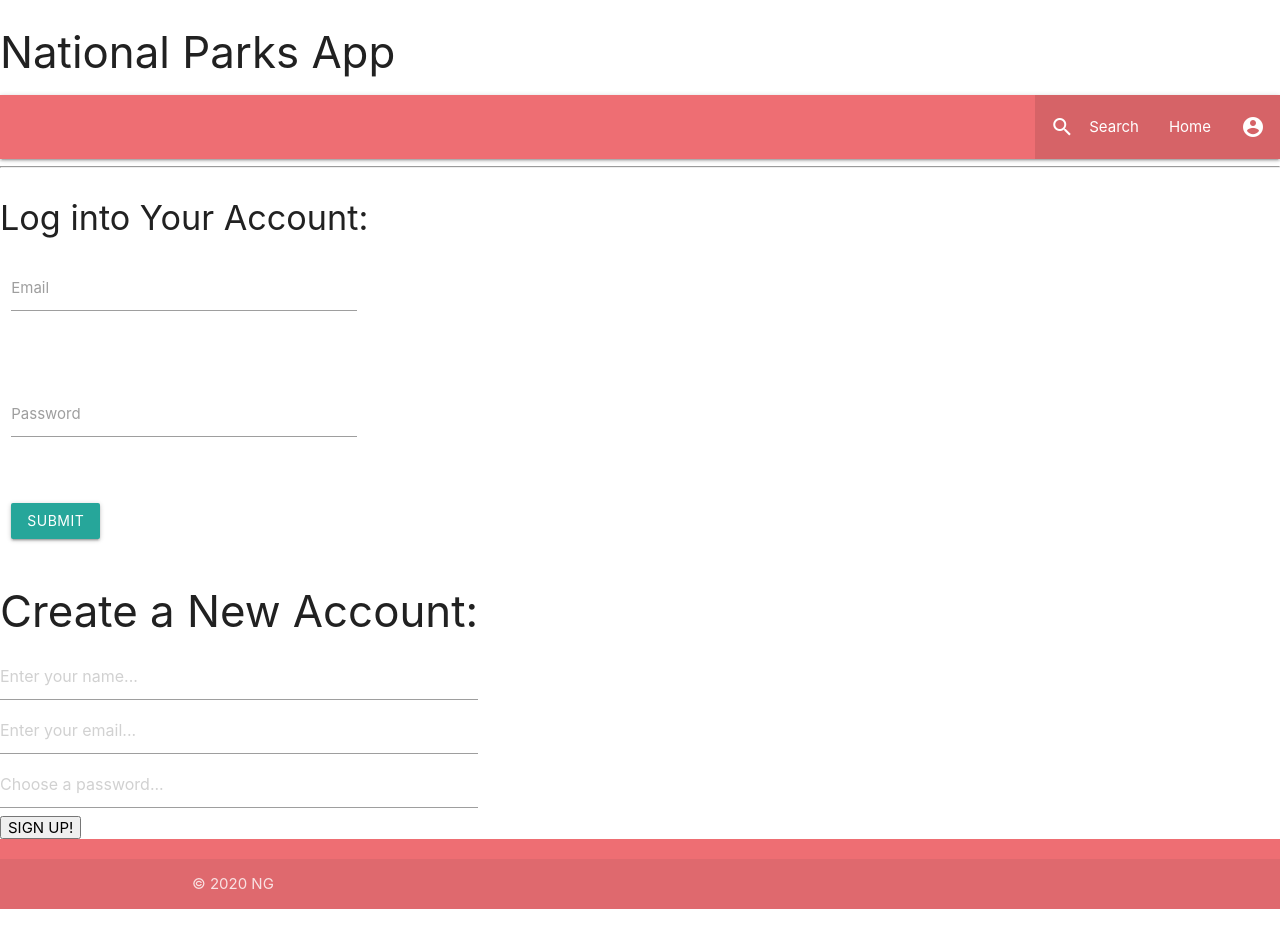
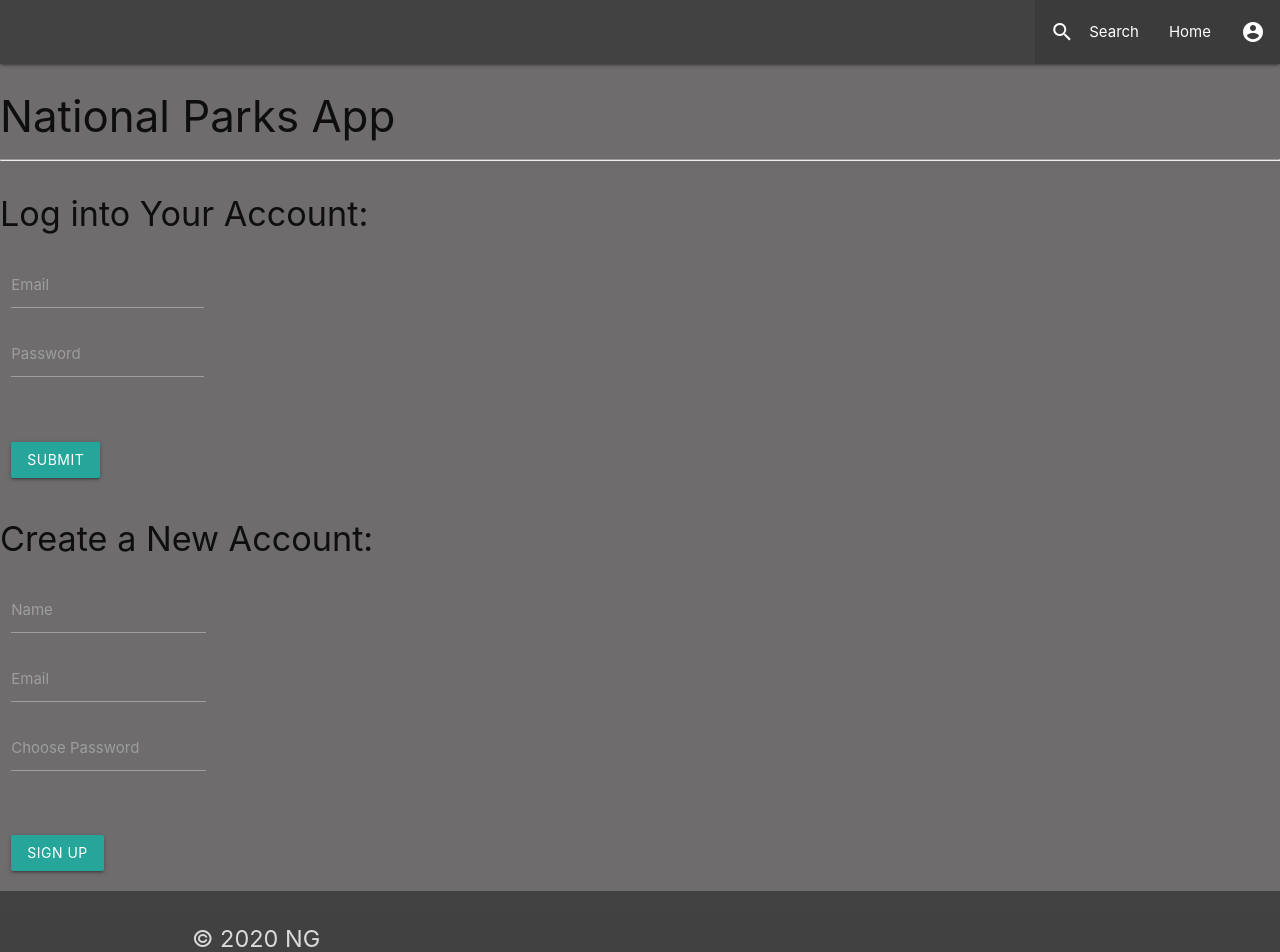
Before and after one commit to ngolodets/national-parks, a React (Create React App) app in the folder client/: page /login in a window 1280 px wide. Shown: the top 952 px of the page. Before the commit the page ends 909 px from the top, so only its background shows below. Built offline with nearby package versions, Linux system fonts and the light colour scheme; no server answers.

Commit message:
changed color shceme, playing with materialize components

```diff
--- a/client/src/App.jsx
+++ b/client/src/App.jsx
@@ -92,10 +92,10 @@ function App() {
   return (
     <Router>
       <div className="App">
-        <h3>National Parks App</h3>
+        {/* <h3>National Parks App</h3> */}
         <div className='navbar-fixed'>
           <nav>
-            <div className='nav-wrapper'>
+            <div className='nav-wrapper grey darken-3'>
               <Link to={'/logout'}
                 className='brand-logo'
                 style={{display: isLoggedIn ? 'inline' : 'none'}}
@@ -135,6 +135,7 @@ function App() {
             </div>
           </nav>
         </div>
+        <h3>National Parks App</h3>
         <hr />
         <ul className='sidenav'
           id='mobile-demo'
--- a/client/src/Footer.jsx
+++ b/client/src/Footer.jsx
@@ -2,7 +2,7 @@ import React from 'react';
 
 function Footer() {
   return (
-    <footer className="page-footer">
+    <footer className="page-footer grey darken-3">
       <div className="footer-copyright">
         <div className="container">
         © 2020 NG
--- a/client/src/Login.jsx
+++ b/client/src/Login.jsx
@@ -44,7 +44,7 @@ function Login({liftToken, isLoggedIn, selectedSignup, selectedLogin}) {
         <h4>Log into Your Account:</h4>
         <form className='col s12' onSubmit={handleSubmit}>
           <div className='row'>
-            <div className='input-field col s12'>
+            <div className='input-field col s7' style={{marginBottom: '0', backgroundColor: 'rgba(110, 108, 108)'}}>
               <input onChange={handleEmailChange}
                       id='email'
                       value={email}
@@ -53,10 +53,8 @@ function Login({liftToken, isLoggedIn, selectedSignup, selectedLogin}) {
                       className="loginsignup" />
               <label>Email</label>
             </div>
-          </div>
-          <br />
-          <div className='row'>
-            <div className='input-field col s12'>
+            <br />
+            <div className='input-field col s7' style={{marginBottom: '0'}}>
               <input onChange={handlePasswordChange}
                     id='password'
                     value={password}
--- a/client/src/Signup.jsx
+++ b/client/src/Signup.jsx
@@ -52,28 +52,40 @@ function Signup({liftToken, isLoggedIn, selectedLogin, selectedSignup}) {
     )
   } else {
     return (
-      <div className="signup" style={{display: selectedLogin ? 'none' : 'inline-block'}}>
-        <h3>Create a New Account:</h3>
-        <form className='signupform' onSubmit={handleSubmit}>
+      <div className="row" style={{display: selectedLogin ? 'none' : 'inline-block'}}>
+        <h4>Create a New Account:</h4>
+        <form className='col s12' onSubmit={handleSubmit}>
+          <div className='row'>
+            <div className='input-field col s7' style={{marginBottom: '0'}}>
               <input onChange={handleNameChange}
+                      id='first_name'
                       value={name}
                       type="text"
-                  name="name"
-                  placeholder="Enter your name..."
-                  className="loginsignup"/><br />
+                      className="loginsignup"/>
+              <label>Name</label>
+            </div>
+          <br />
+            <div className='input-field col s7' style={{marginBottom: '0'}}>
               <input onChange={handleEmailChange}
+                    id='email1'
                     value={email}
                     type="email"
-                  name="email"
-                  placeholder="Enter your email..."
-                  className="loginsignup" /><br />
+                    className="loginsignup" />
+              <label>Email</label>
+            </div>
+            <br />
+            <div className='input-field col s7' style={{marginBottom: '0'}}>
               <input onChange={handlePasswordChange}
                     value={password}
                     type="password"
-                  name="password"
-                  placeholder="Choose a password..."
-                  className="loginsignup"/><br />
-          <input type="submit" value="SIGN UP!" className='submit'/>
+                    className="loginsignup"/>
+              <label>Choose Password</label>
+            </div>
+          </div>
+          <br />
+          <button className="btn waves-effect waves-light" type="submit" name="action">
+            Sign Up
+          </button>
         </form>
       </div>
 
--- a/client/src/index.css
+++ b/client/src/index.css
@@ -8,6 +8,13 @@ body {
   display: flex;
   min-height: 100vh;
   flex-direction: column;
+  background-color: rgb(110, 108, 108);
+  font-size: calc(0.5em + 2vmin);
+}
+
+#mobile-demo {
+  background-color: #b2dfdb;
+  opacity: 0.9;
 }
 
 code {
@@ -15,6 +22,9 @@ code {
     monospace;
 }
 
+input {
+  background-color: rgb(110, 108, 108);
+}
 .landingPagePics {
   width: 100px;
   height: 100px;
```
Lines whose indentation alone changed are shown as unchanged.
